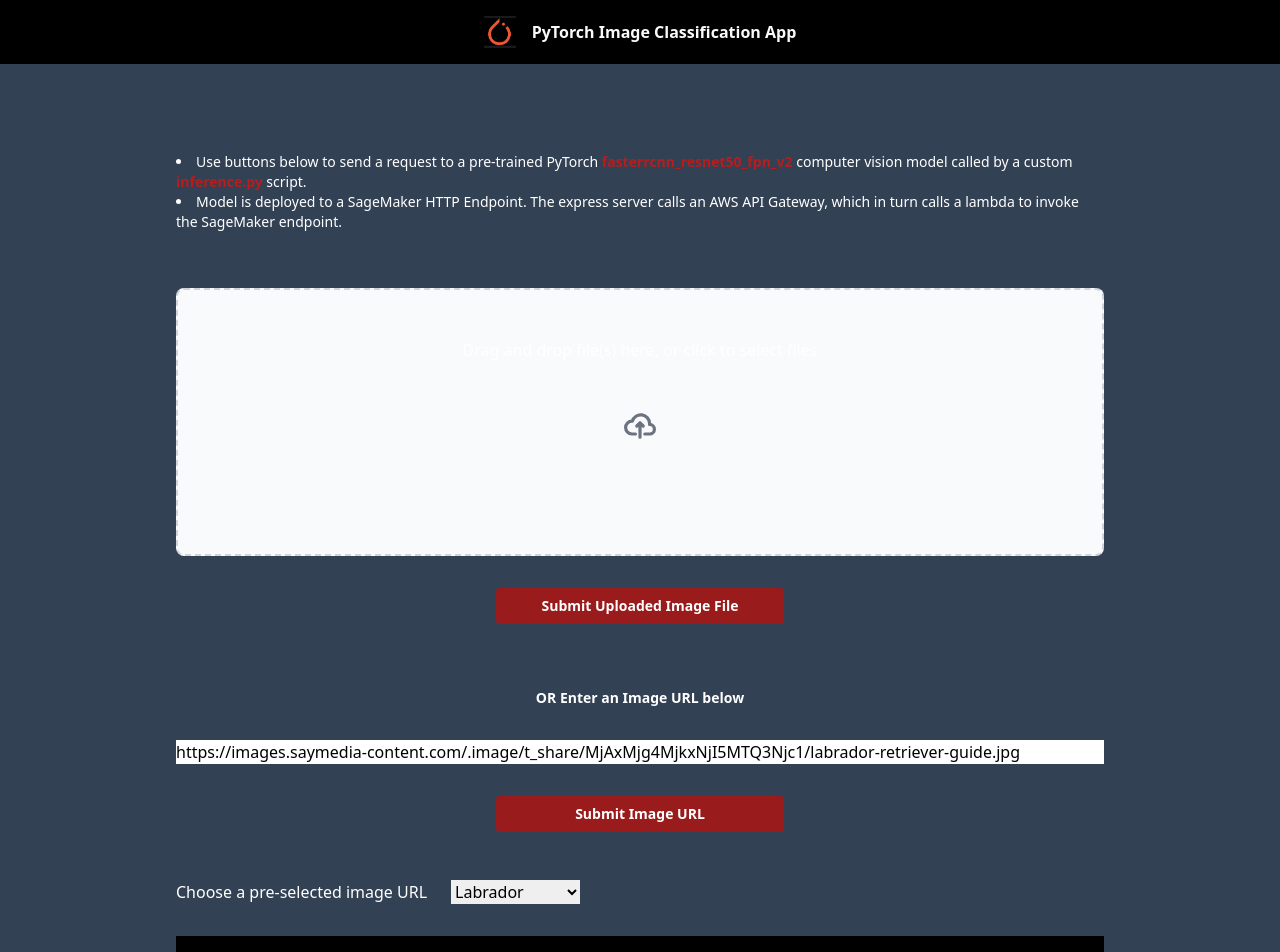
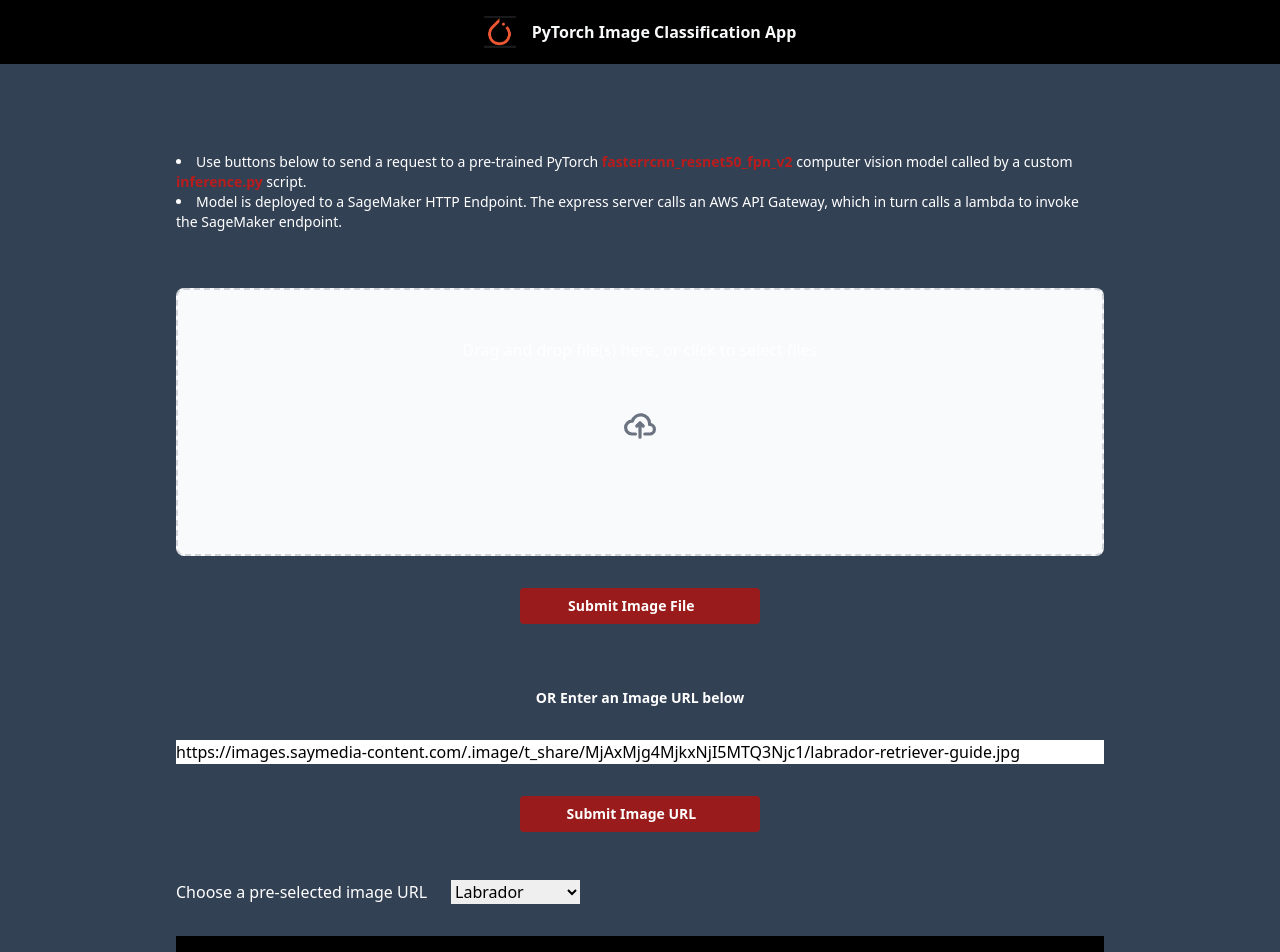
Before and after one commit to Mike11199/PyTorch-Image-Classification-Java-Flask-TypeScript, a React (Vite) app in the folder frontend/: page / in a window 1280 px wide. Shown: the top 952 px of the page. Built offline with nearby package versions, Linux system fonts and the light colour scheme.

Commit message:
separate button into component

```diff
--- /dev/null
+++ b/frontend/src/assets/components/Button.tsx
@@ -0,0 +1,46 @@
+import { ColorRing } from "react-loader-spinner";
+
+interface ButtonProps {
+    buttonOnClick: () => Promise<void>;
+    loading: boolean;
+    buttonText: string;
+  }
+
+
+const Button = ({buttonOnClick, loading, buttonText}: ButtonProps) => {
+
+    return (
+      <>
+        <div className="flex justify-center gap-14">
+          <button
+            onClick={() => buttonOnClick()}
+            className="bg-red-800 hover:bg-red-700 text-white font-bold py-2 px-4 rounded text-sm w-60 active:scale-95 transition-transform duration-300 ease-linear"
+            disabled={loading}
+          >
+            <div className="flex">
+              <div className="w-11/12">
+              {buttonText}
+              </div>
+              <div className="w-1/12">
+              {loading && (
+                <ColorRing
+                  height="20"
+                  width="20"
+                  colors={[
+                    "#ffffff",
+                    "#ffffff",
+                    "#ffffff",
+                    "#ffffff",
+                    "#ffffff",
+                  ]}
+                />
+              )}
+              </div>
+            </div>
+          </button>
+        </div>
+      </>
+    );
+  };
+
+  export default Button;
--- a/frontend/src/assets/components/HomePage.tsx
+++ b/frontend/src/assets/components/HomePage.tsx
@@ -1,7 +1,8 @@
 import axios from "axios";
 import { useState } from "react";
-import { LineWave, ColorRing } from "react-loader-spinner";
+import { LineWave } from "react-loader-spinner";
 import DropZone from "./Dropzone";
+import Button from "./Button";
 
 const HomePage = () => {
   const [inputValue, setInputValue] = useState(
@@ -151,34 +152,18 @@ const HomePage = () => {
           uploadedImages={uploadedImages}
           loading={loading}
         />
+
         <div className="mt-8 mb-16">
-          <button
-            className="bg-red-800 hover:bg-red-700 text-white font-bold py-2 px-4 rounded text-sm w-72"
-            onClick={() => handleSubmitUploadedImageButton()}
-          >
-            <div className="flex justify-center items-center gap-4">
-              Submit Uploaded Image File
-              {loading && (
-                <ColorRing
-                  height="20"
-                  width="20"
-                  colors={[
-                    "#ffffff",
-                    "#ffffff",
-                    "#ffffff",
-                    "#ffffff",
-                    "#ffffff",
-                  ]}
-                />
-              )}
-            </div>
-          </button>
+          <Button
+            buttonOnClick={handleSubmitUploadedImageButton}
+            loading={loading}
+            buttonText={"Submit Image File"}
+          />
         </div>
 
         <div className="text-sm text-white mb-8 font-semibold">
           OR Enter an Image URL below
         </div>
-        <div id="toast"></div>
         <div className="flex justify-center gap-24 w-full">
           <input
             className="mb-8 w-full mx-44"
@@ -188,29 +173,12 @@ const HomePage = () => {
             onChange={(e) => setInputValue(e.target.value)}
           />
         </div>
-        <div className="flex justify-center gap-14">
-          <button
-            onClick={() => fetchPyTorchAnalysisUsingImageURL(inputValue)}
-            className="bg-red-800 hover:bg-red-700 text-white font-bold py-2 px-4 rounded text-sm w-72"
-          >
-            <div className="flex justify-center items-center gap-4">
-              Submit Image URL
-              {loading && (
-                <ColorRing
-                  height="20"
-                  width="20"
-                  colors={[
-                    "#ffffff",
-                    "#ffffff",
-                    "#ffffff",
-                    "#ffffff",
-                    "#ffffff",
-                  ]}
-                />
-              )}
-            </div>
-          </button>
-        </div>
+        <Button
+          buttonOnClick={() => fetchPyTorchAnalysisUsingImageURL(inputValue)}
+          loading={loading}
+          buttonText={"Submit Image URL"}
+        />
+
         <div className="text-white text-left mx-44 mt-12">
           <label htmlFor="cars">Choose a pre-selected image URL</label>
           <select
```
